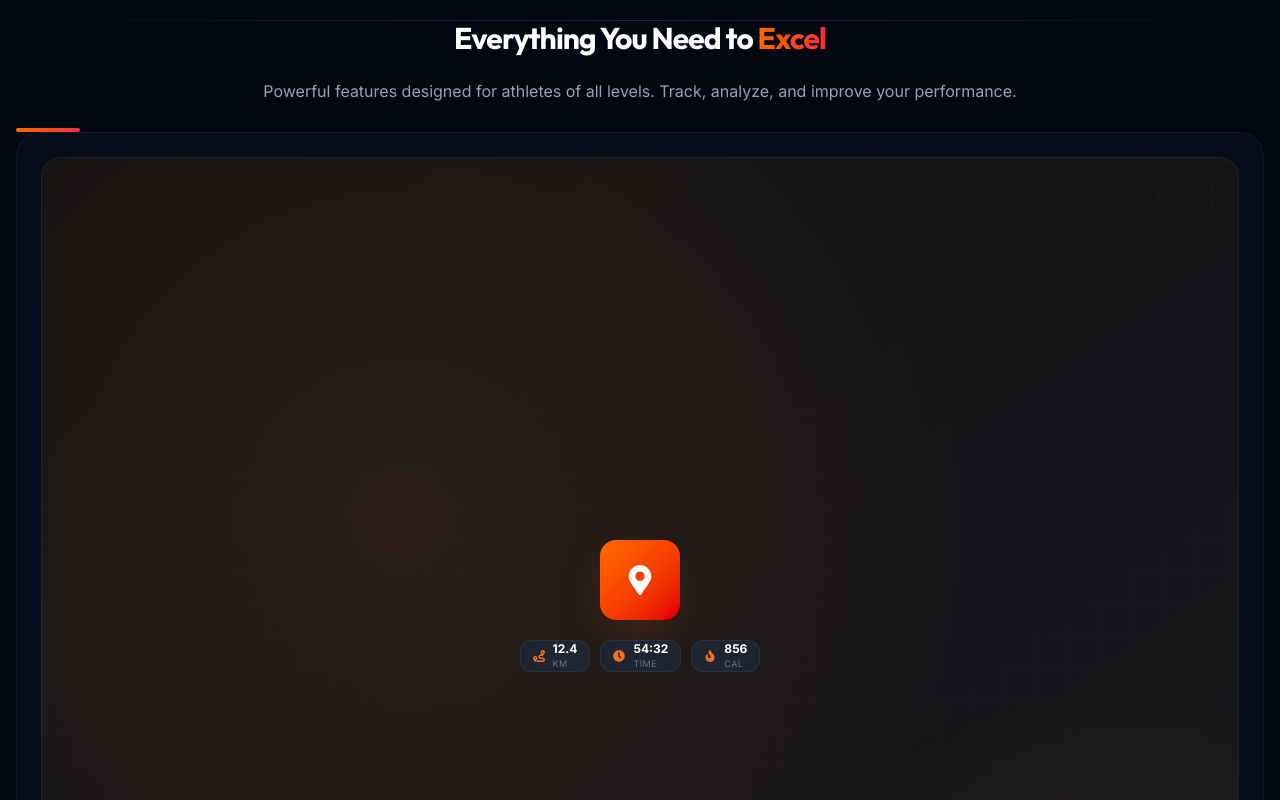
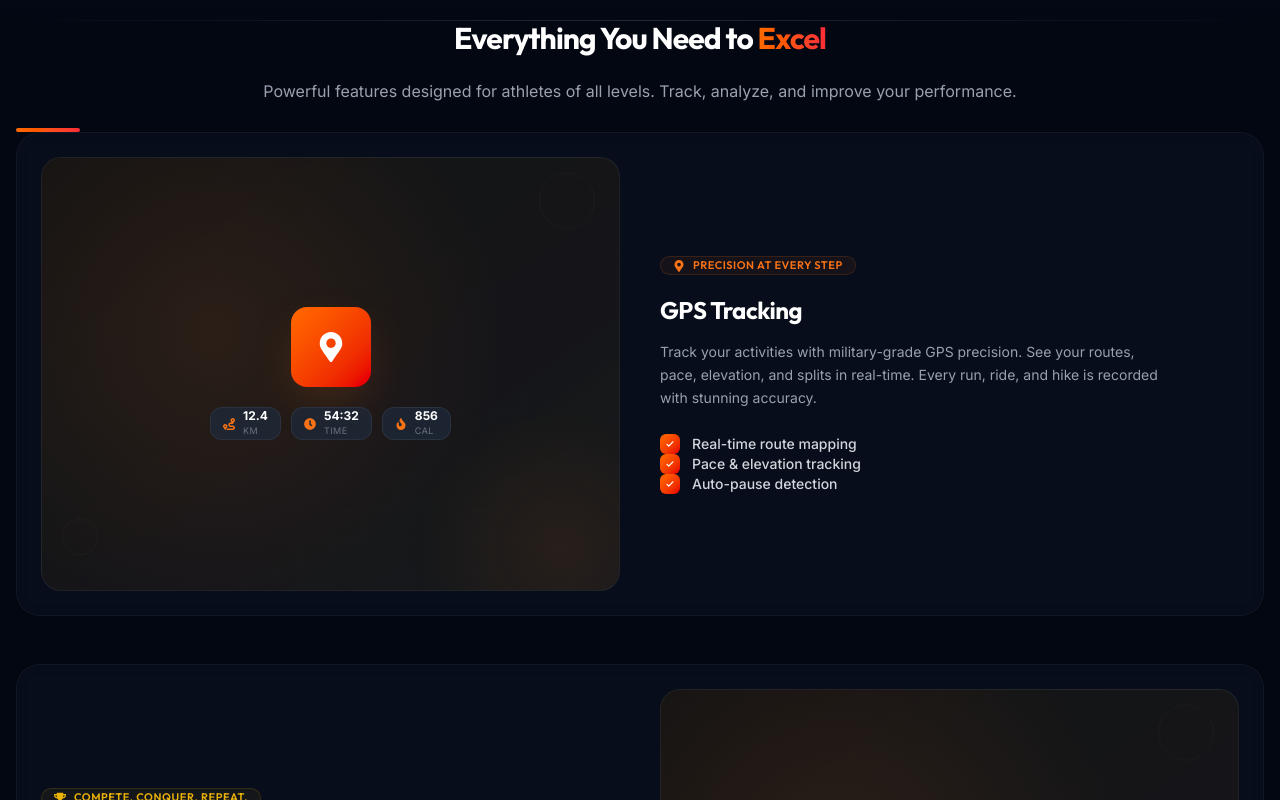
Before and after one commit to VishalMadupu/fit-webappv1, a Next.js app: page / in a window 1280 px wide. Shown: the part 780-1580 px from the top of the page. Built offline with nearby package versions, Linux system fonts and the light colour scheme.

Commit message:
size increase

```diff
--- a/src/app/login/page.tsx
+++ b/src/app/login/page.tsx
@@ -170,7 +170,7 @@ export default function LoginPage() {
             <Button
               type="submit"
               className="w-full"
-              size="lg"
+              size="sm"
               isLoading={isLoading}
             >
               Sign In
--- a/src/app/page.tsx
+++ b/src/app/page.tsx
@@ -156,7 +156,7 @@ function FeatureCard({
   return (
     <div ref={ref} className={`scroll-card ${isReversed ? "reversed" : ""}`}>
       <div
-        className={`flex flex-col ${
+        className={`flex  ${
           isReversed ? "lg:flex-row-reverse" : "lg:flex-row"
         } items-center gap-10 lg:gap-16 p-6 sm:p-8 lg:p-10 rounded-3xl bg-gray-900/40 border border-gray-800/40 backdrop-blur-sm`}
       >
--- a/src/app/register/page.tsx
+++ b/src/app/register/page.tsx
@@ -232,7 +232,7 @@ export default function RegisterPage() {
             <Button
               type="submit"
               className="w-full"
-              size="lg"
+              size="sm"
               isLoading={isLoading}
             >
               Create Account
```
